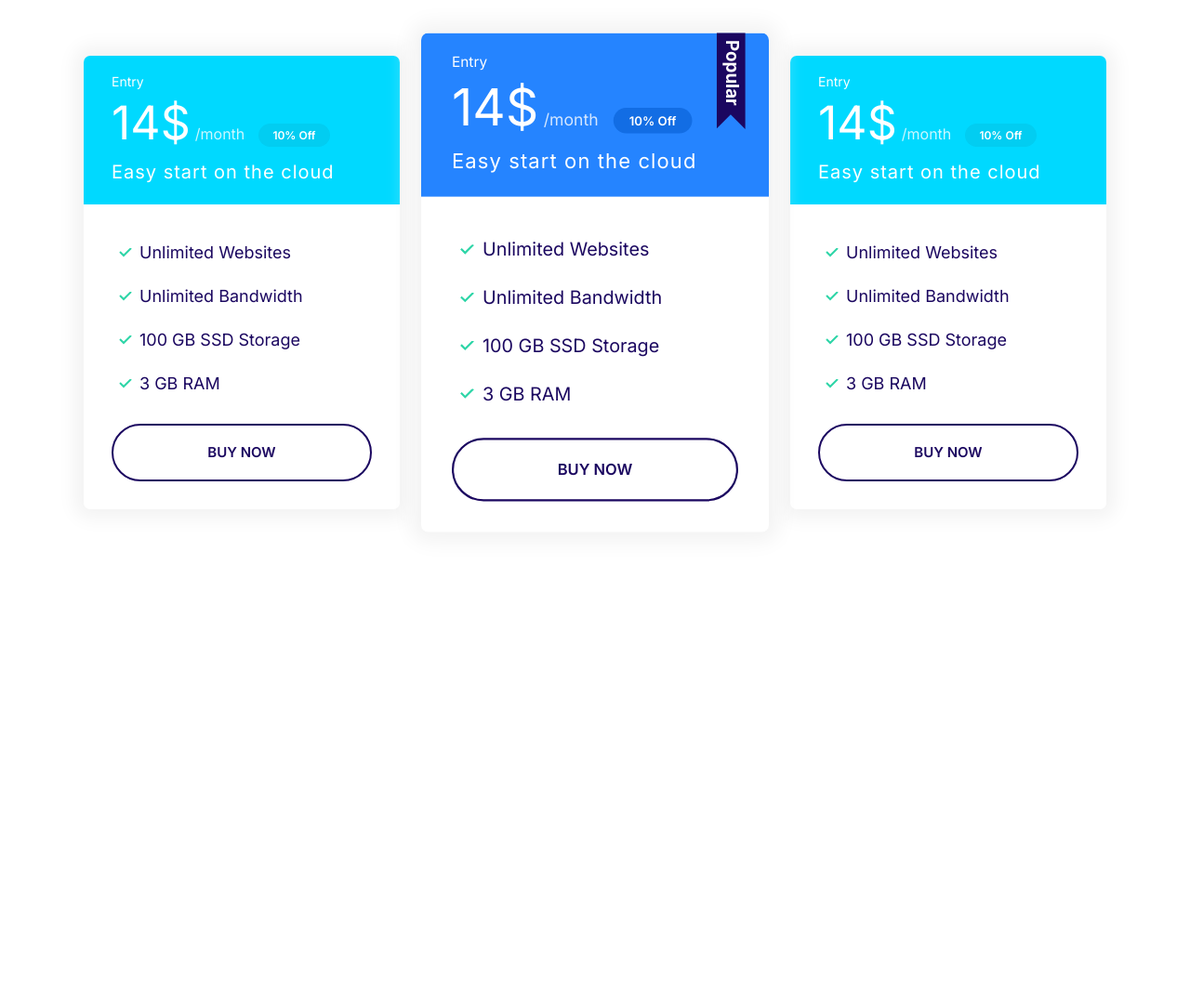
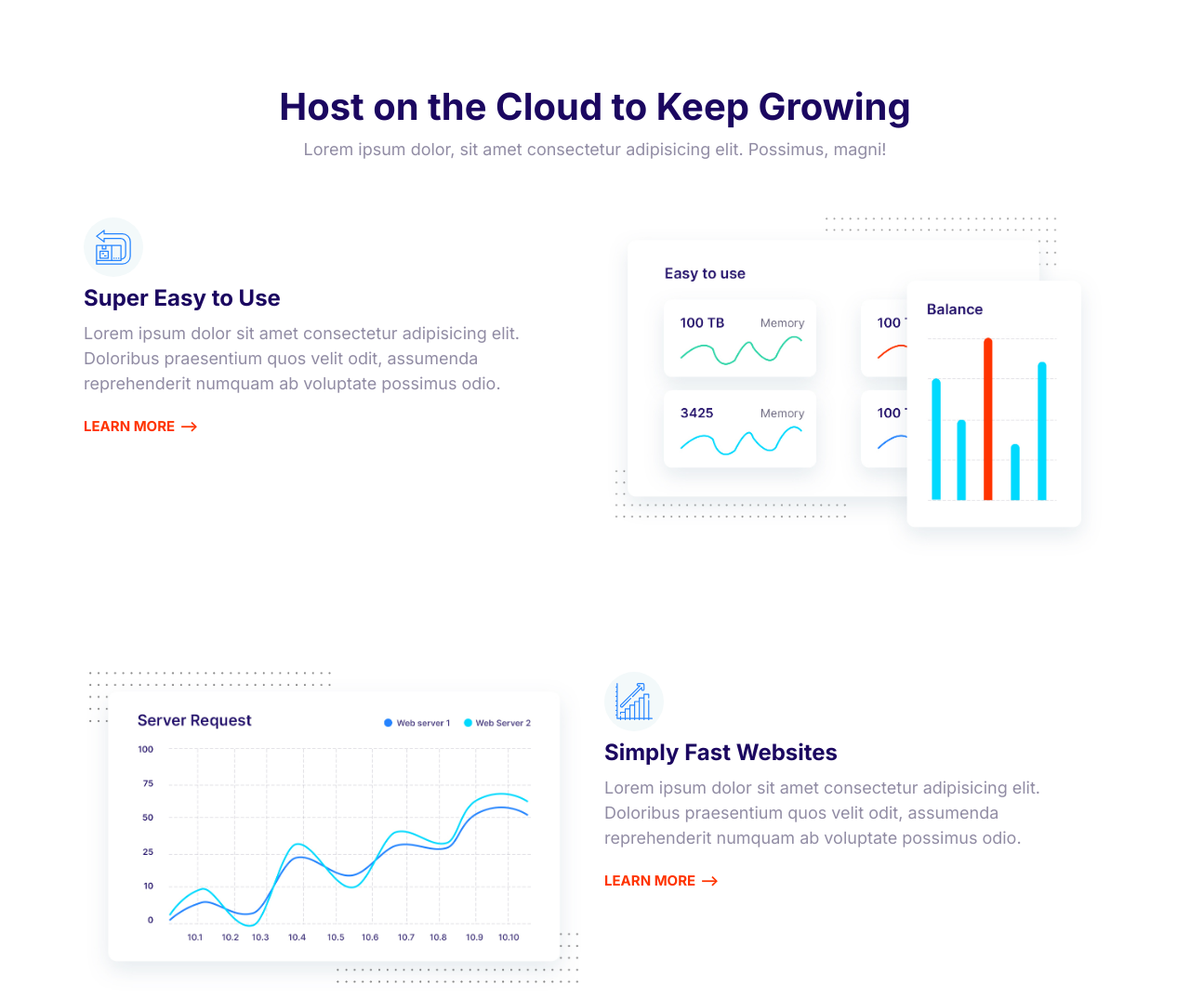
Before and after one commit to Reiro31/Moshify, a plain HTML site: page index.html in a window 1280 px wide. Shown: the top 1074 px of the page at 93% size. Before the commit the page ends 800 px from the top, so only its background shows below. Drawn offline with Linux system fonts and the light colour scheme.

Commit message:
Finished features_block.

```diff
--- a/css/styles.css
+++ b/css/styles.css
@@ -659,3 +659,24 @@ line-height: 1.3;
     max-width: 500px;
     margin: 0 auto;
 }
+
+/*Feature*/
+
+.feature{
+    gap: 4rem 2rem;
+    margin: 12rem 0;
+}
+.feature:first-of-type{
+    margin-top: 6rem;
+}
+.feature__heading{
+    margin: 1rem 0;
+}
+.feature__image{
+    width:100%;
+}
+@media screen and (min-width:768px) {
+    .feature:nth-of-type(even) .feature__content{
+        order: 2;
+    }
+}
--- a/index.html
+++ b/index.html
@@ -15,69 +15,65 @@
     <link rel="stylesheet" href="css/styles.css" />
   </head>
   <body>
-    <section class="block container block-plans">
-      <div class="grid grid--1x3">
-        <div class="plan">
-          <div class="card card--secondary">
-            <header class="card__header">
-              <h3 class="plan__name">Entry</h3>
-              <span class="plan__price">14$</span>
-              <span class="plan__billing-cycle">/month</span>
-              <span class="badge badge--secondary badge--small">10% Off</span>
-              <span class="plan__description">Easy start on the cloud</span>
-            </header>
-            <div class="card__body">
-              <ul class="list list--tick">
-                <li class="list__item">Unlimited Websites</li>
-                <li class="list__item">Unlimited Bandwidth</li>
-                <li class="list__item">100 GB SSD Storage</li>
-                <li class="list__item">3 GB RAM</li>
-              </ul>
-              <button class="btn btn--outline btn--block">Buy Now</button>
-            </div>
-          </div>
+    <section class="block container">
+      <header class="block__header">
+        <h2>Host on the Cloud to Keep Growing</h2>
+        <p>
+          Lorem ipsum dolor, sit amet consectetur adipisicing elit. Possimus,
+          magni!
+        </p>
+      </header>
+      <article class="grid grid--1x2 feature">
+        <div class="feature__content">
+          <span class="icon-container">
+            <svg class="icon icon--primary">
+              <use xlink:href="images/sprite.svg#easy"></use>
+            </svg>
+          </span>
+          <h3 class="feature__heading">Super Easy to Use</h3>
+          <p>
+            Lorem ipsum dolor sit amet consectetur adipisicing elit. Doloribus
+            praesentium quos velit odit, assumenda reprehenderit numquam ab
+            voluptate possimus odio.
+          </p>
+          <a href="#" class="link-arrow">Learn more</a>
         </div>
-        <div class="plan plan--popular">
-          <div class="card card--primary">
-            <header class="card__header">
-              <h3 class="plan__name">Entry</h3>
-              <span class="plan__price">14$</span>
-              <span class="plan__billing-cycle">/month</span>
-              <span class="badge badge--primary badge--small">10% Off</span>
-              <span class="plan__description">Easy start on the cloud</span>
-            </header>
-            <div class="card__body">
-              <ul class="list list--tick">
-                <li class="list__item">Unlimited Websites</li>
-                <li class="list__item">Unlimited Bandwidth</li>
-                <li class="list__item">100 GB SSD Storage</li>
-                <li class="list__item">3 GB RAM</li>
-              </ul>
-              <button class="btn btn--outline btn--block">Buy Now</button>
-            </div>
-          </div>
+        <img class="feature__image" src="/images/easy.jpg" alt="" />
+      </article>
+      <article class="grid grid--1x2 feature">
+        <div class="feature__content">
+          <span class="icon-container">
+            <svg class="icon icon--primary">
+              <use xlink:href="images/sprite.svg#growth"></use>
+            </svg>
+          </span>
+          <h3 class="feature__heading">Simply Fast Websites</h3>
+          <p>
+            Lorem ipsum dolor sit amet consectetur adipisicing elit. Doloribus
+            praesentium quos velit odit, assumenda reprehenderit numquam ab
+            voluptate possimus odio.
+          </p>
+          <a href="#" class="link-arrow">Learn more</a>
         </div>
-        <div class="plan">
-          <div class="card card--secondary">
-            <header class="card__header">
-              <h3 class="plan__name">Entry</h3>
-              <span class="plan__price">14$</span>
-              <span class="plan__billing-cycle">/month</span>
-              <span class="badge badge--secondary badge--small">10% Off</span>
-              <span class="plan__description">Easy start on the cloud</span>
-            </header>
-            <div class="card__body">
-              <ul class="list list--tick">
-                <li class="list__item">Unlimited Websites</li>
-                <li class="list__item">Unlimited Bandwidth</li>
-                <li class="list__item">100 GB SSD Storage</li>
-                <li class="list__item">3 GB RAM</li>
-              </ul>
-              <button class="btn btn--outline btn--block">Buy Now</button>
-            </div>
-          </div>
+        <img class="feature__image" src="/images/fast.jpg" alt="" />
+      </article>
+      <article class="grid grid--1x2 feature">
+        <div class="feature__content">
+          <span class="icon-container">
+            <svg class="icon icon--primary">
+              <use xlink:href="images/sprite.svg#computer"></use>
+            </svg>
+          </span>
+          <h3 class="feature__heading">Always Supported</h3>
+          <p>
+            Lorem ipsum dolor sit amet consectetur adipisicing elit. Doloribus
+            praesentium quos velit odit, assumenda reprehenderit numquam ab
+            voluptate possimus odio.
+          </p>
+          <a href="#" class="link-arrow">Learn more</a>
         </div>
-      </div>
+        <img class="feature__image" src="/images/support.jpg" alt="" />
+      </article>
     </section>
     <script src="/js/main.js"></script>
   </body>
```
Also changed, not shown: components/features_block.html (added, +59 -0 lines), images/easy.jpg (added), images/fast.jpg (added), images/support.jpg (added).
